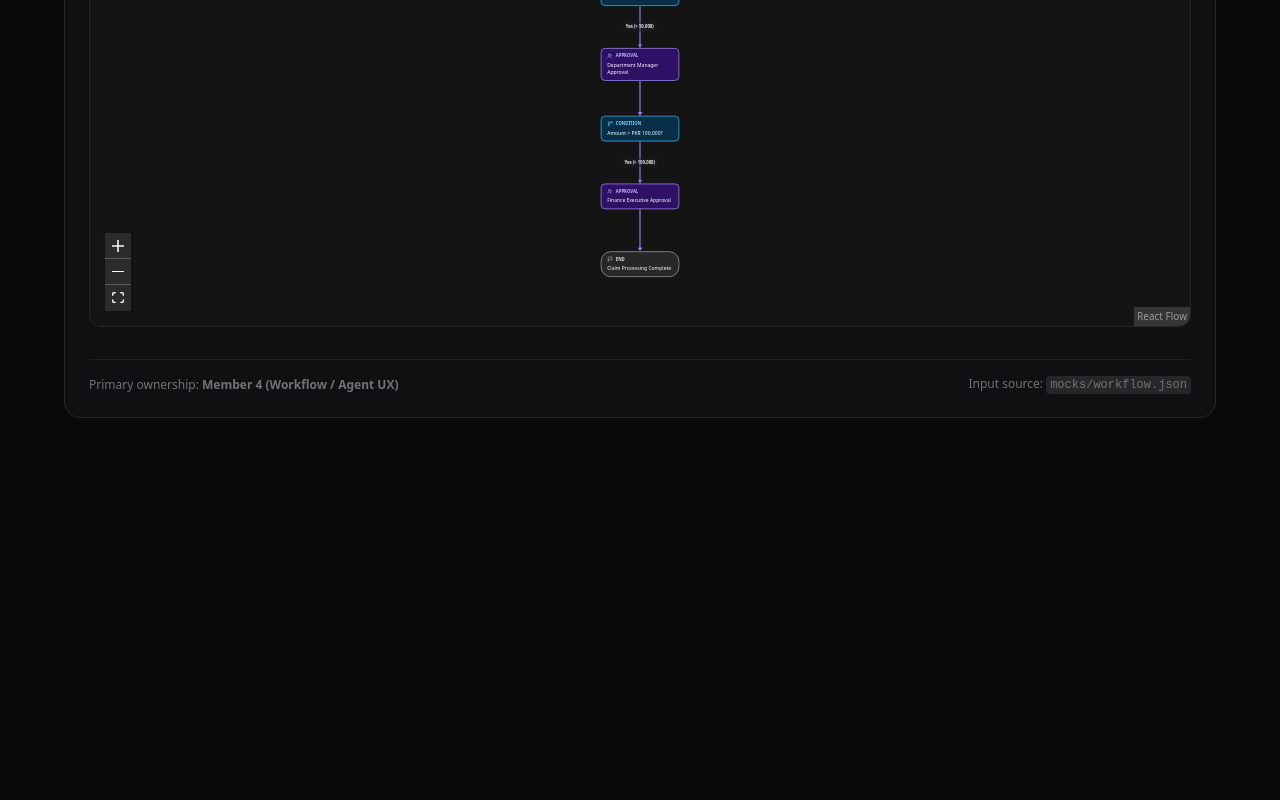
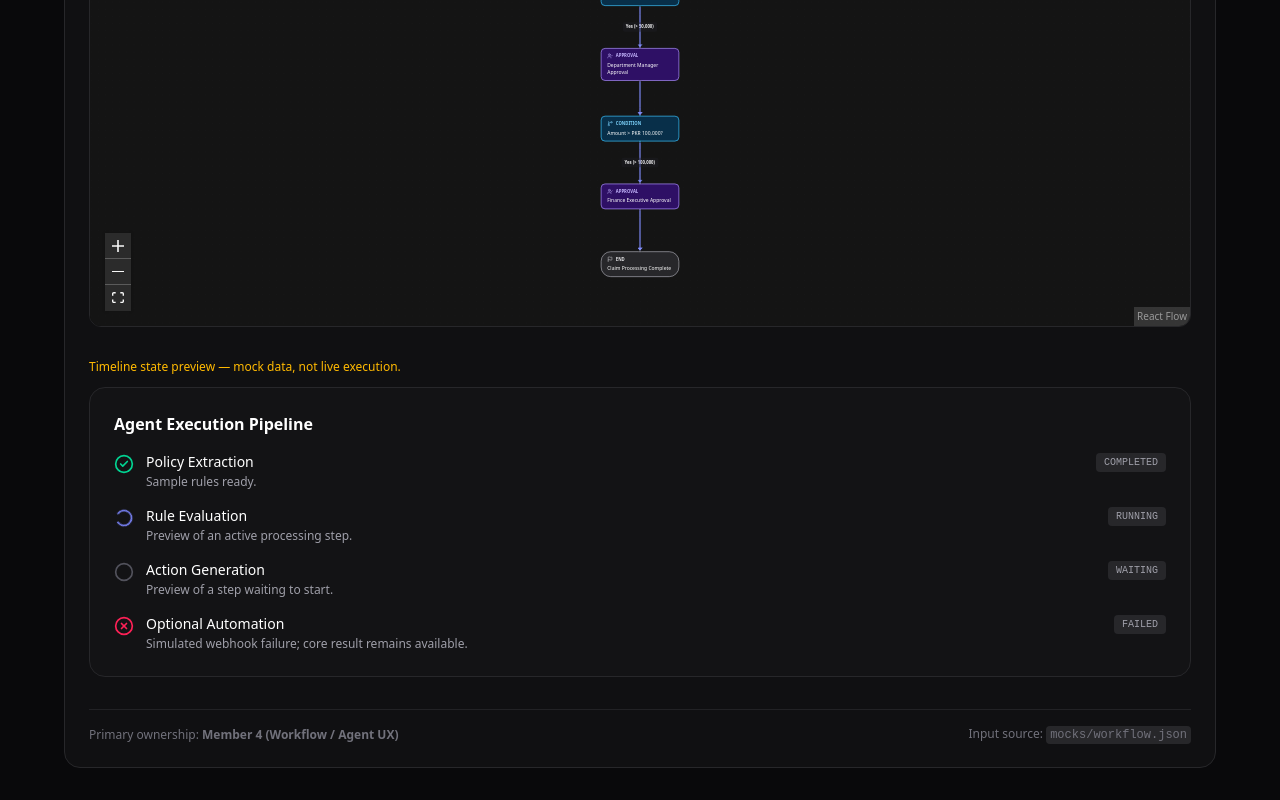
Before and after one commit to zain333ux/RulePilotAI, a Next.js app: page /workflows in a window 1280 px wide. Shown: the part 545-1345 px from the top of the page. Before the commit the page ends 995 px from the top, so only its background shows below. Built offline with nearby package versions, Linux system fonts and the light colour scheme.

Commit message:
Add mock agent timeline state preview

```diff
--- a/app/workflows/page.tsx
+++ b/app/workflows/page.tsx
@@ -2,9 +2,37 @@ import Link from "next/link";
 import { ArrowLeft, GitBranch } from "lucide-react";
 import mockWorkflow from "@/mocks/workflow.json";
 import { WorkflowGraph } from "@/components/workflow/WorkflowGraph";
-import type { WorkflowDefinition } from "@/types/contracts";
+import { AgentTimeline } from "@/components/agents/AgentTimeline";
+import type { WorkflowDefinition, AgentStep } from "@/types/contracts";
 
 const workflow = mockWorkflow as WorkflowDefinition;
+
+const demoSteps: AgentStep[] = [
+  {
+    id: "demo-completed",
+    name: "Policy Extraction",
+    description: "Sample rules ready.",
+    status: "completed",
+  },
+  {
+    id: "demo-running",
+    name: "Rule Evaluation",
+    description: "Preview of an active processing step.",
+    status: "running",
+  },
+  {
+    id: "demo-waiting",
+    name: "Action Generation",
+    description: "Preview of a step waiting to start.",
+    status: "waiting",
+  },
+  {
+    id: "demo-failed",
+    name: "Optional Automation",
+    description: "Simulated webhook failure; core result remains available.",
+    status: "failed",
+  },
+];
 
 export default function WorkflowsPage() {
   return (
@@ -49,6 +77,13 @@ export default function WorkflowsPage() {
             <WorkflowGraph workflow={workflow} />
           </div>
 
+          <div className="mb-8 space-y-3">
+            <p className="text-xs text-amber-400">
+              Timeline state preview — mock data, not live execution.
+            </p>
+            <AgentTimeline steps={demoSteps} />
+          </div>
+
           <div className="border-t border-zinc-800/80 pt-4 text-xs text-zinc-500 flex items-center justify-between">
             <span>
               Primary ownership: <strong>Member 4 (Workflow / Agent UX)</strong>
```
Also changed, not shown: 2 other files (tests, documents, lock files or other folders).
